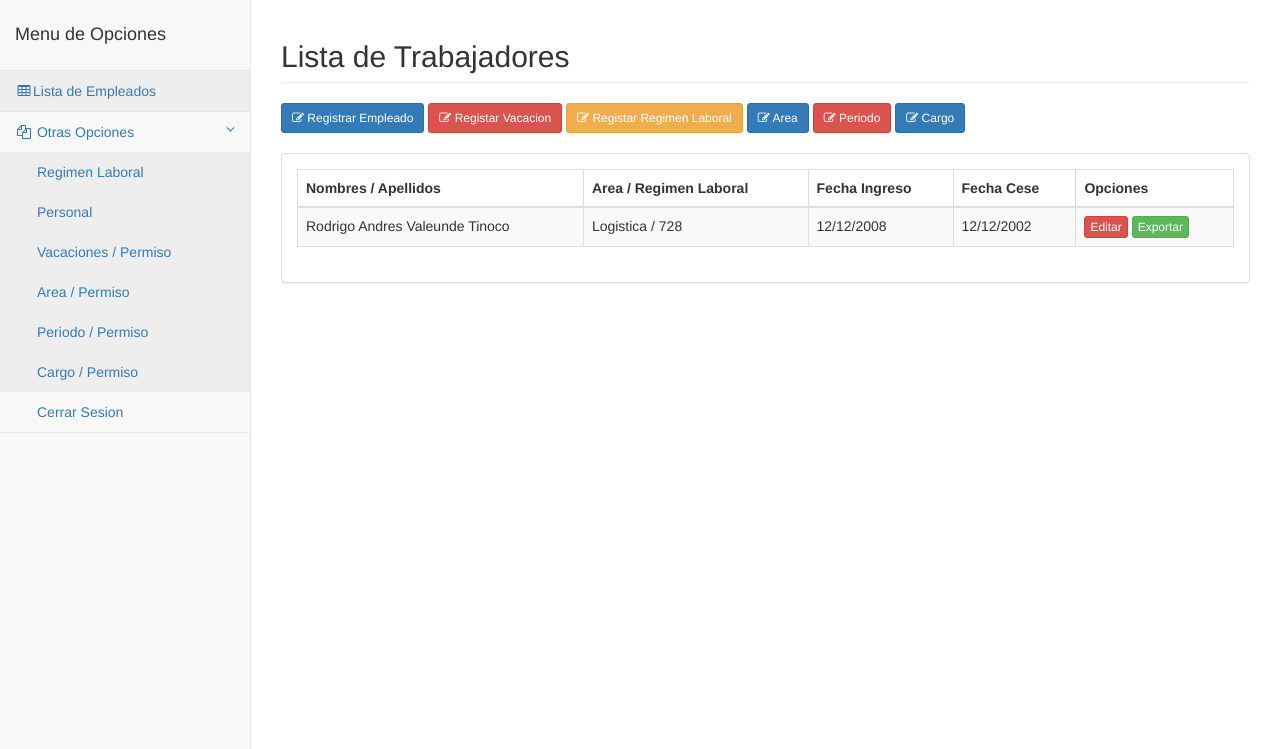
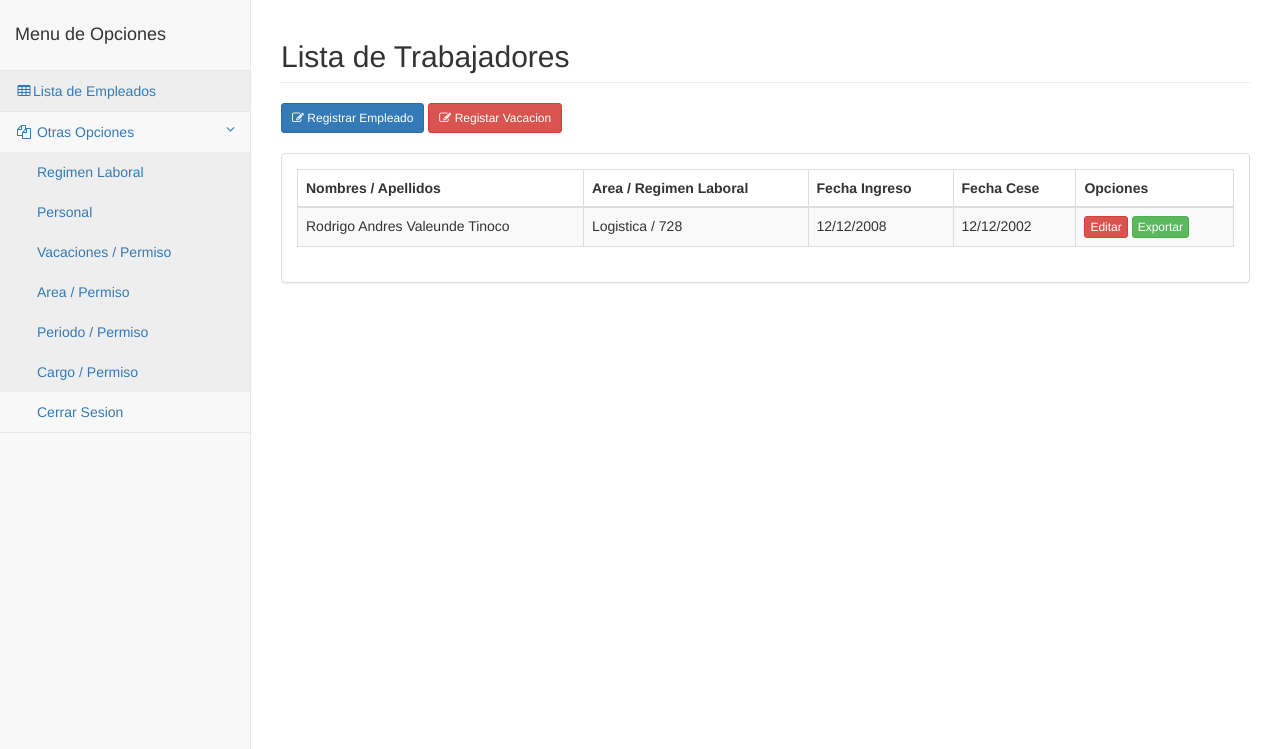
Before and after one commit to jsabbath/2fc2e4deb64b6a7dffcfb7df0d272ab06083bb841b384041130952a94b0360a9, a PHP site: page /pages/tables.php in a window 1280 px wide. Shown: the part 51-800 px from the top of the page. Run offline with PHP 8.4, Linux system fonts and the light colour scheme.

Commit message:
mas avances
mas avances

```diff
--- a/pages/tables.php
+++ b/pages/tables.php
@@ -374,20 +412,19 @@
                                                 <div class="col-md-4" id="">
                                                     Area
                                                 </div>
-                                               <div class="btn-group"> <a class="btn btn-default dropdown-toggle btn-select" data-toggle="dropdown" href="#">Seleciona un Area <span class="caret"></span></a>
+                                               <div class="col-md-8 btn-group"> <a class="btn btn-default dropdown-toggle btn-select" data-toggle="dropdown" href="#">Seleciona un Area <span class="caret"></span></a>
                                                     <ul class="dropdown-menu">
                                                         <li><a href="#">TI</a></li>
                                                         <li><a href="#">Seguridad de informacion</a></li>
                                                     </ul>
                                                </div>
                                             </div>
-                                            <br>
-                                            <div class="row center-block">
-                                                <div class="col-md-4 center-block">
+                                            <div class="row col-md-12">
+                                                <div class="col-md-4">
                                                     Observaciones
                                                 </div>
-                                                <div class="col-md-8 center-block">
-                                                    <input type="text" class="form-control" placeholder="Ingrese observaciones" id="#vcCargoNombre" required>
+                                                <div class="col-md-8">
+                                                    <input type="text" class="form-control" placeholder="Ingrese Observaciones" id="#vcCargoNombre" required>
                                                 </div>
                                             </div>
                                             <div class="form-group"><!--para seguridad-->
@@ -443,26 +480,11 @@
                         Registrar Empleado
                     </button>
                     <!--fin tabla empleado-->
-                    <button type="button" class="btn btn-danger btn-sm" data-toggle="modal" data-target="#">
+                    <button type="button" class="btn btn-danger btn-sm" data-toggle="modal" data-target="#ModalCRUVacacion">
                         <i class="fa fa-edit "></i>
                         Registar Vacacion
                     </button>
-                    <button type="button" class="btn btn-warning btn-sm" data-toggle="modal" data-target="#ModalCRURegLaboral">
-                        <i class="fa fa-edit "></i>
-                        Registar Regimen Laboral
-                    </button>
-                    <button class="btn btn btn-primary btn-sm" data-toggle="modal" data-target="#ModalCRUArea">
-                      <i class="fa fa-edit "></i>
-                        Area
-                    </button>
-                    <button class="btn btn btn-danger btn-sm" data-toggle="modal" data-target="#ModalCRUPeriodo">
-                      <i class="fa fa-edit "></i>
-                        Periodo
-                    </button>
-                    <button class="btn btn btn-primary btn-sm" data-toggle="modal" data-target="#ModalCRUCargo">
-                      <i class="fa fa-edit "></i>
-                        Cargo
-                    </button>
+
                 </div>
             </div>
             <br>
```
Also changed, not shown: other parts of pages/tables.php (+41 -6 lines).
